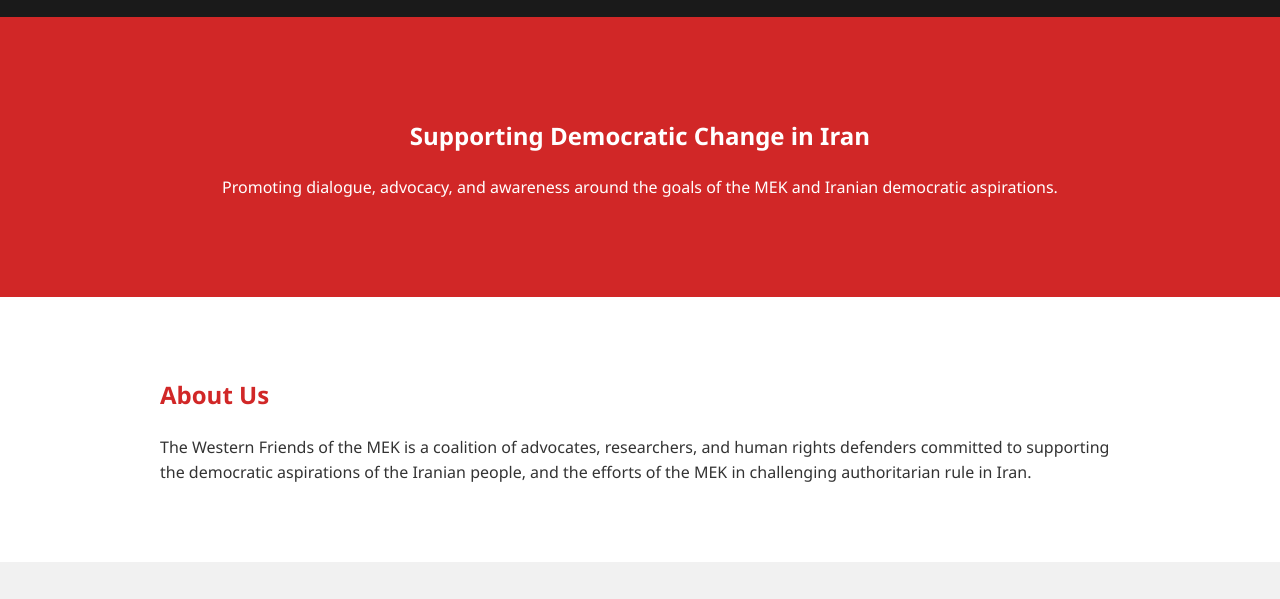
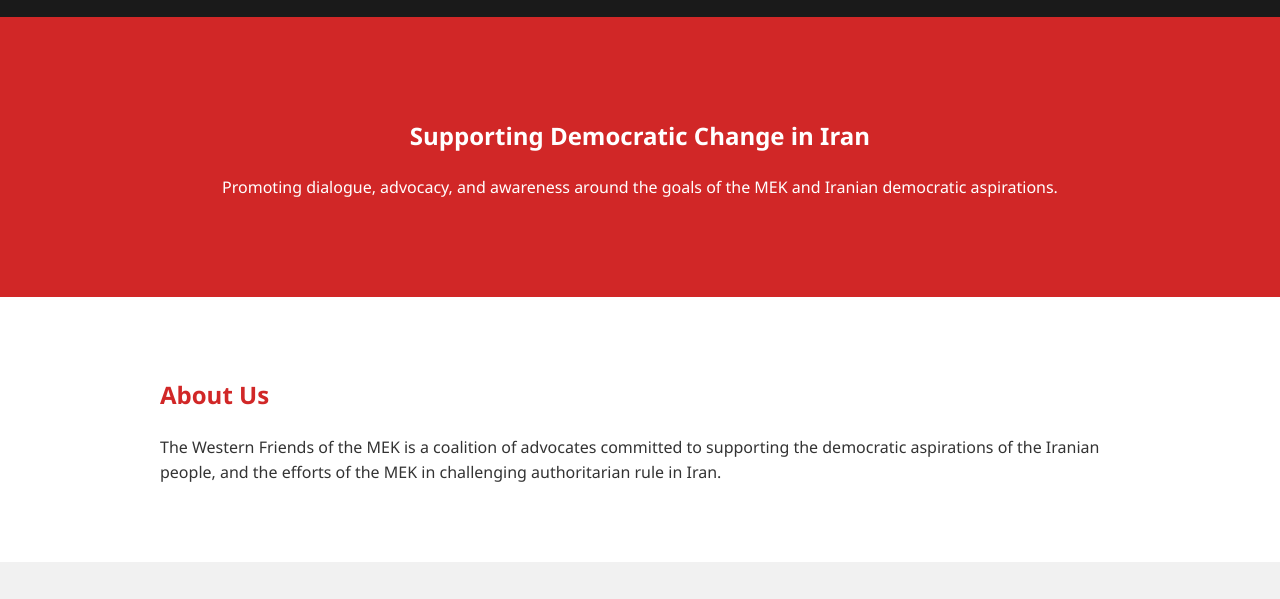
Before and after one commit to catlikesice/Friends-of-the-MEK, a plain HTML site: page index.html in a window 1280 px wide. Shown: the part 150-749 px from the top of the page. Drawn offline with Linux system fonts and the light colour scheme.

Commit message:
Update index.html

```diff
--- a/index.html
+++ b/index.html
@@ -31,7 +31,7 @@
   <section id="about" class="section">
     <div class="container">
       <h2>About Us</h2>
-      <p>The Western Friends of the MEK is a coalition of advocates, researchers, and human rights defenders committed to supporting the democratic aspirations of the Iranian people, and the efforts of the MEK in challenging authoritarian rule in Iran.</p>
+      <p>The Western Friends of the MEK is a coalition of advocates committed to supporting the democratic aspirations of the Iranian people, and the efforts of the MEK in challenging authoritarian rule in Iran.</p>
     </div>
   </section>
 
```
